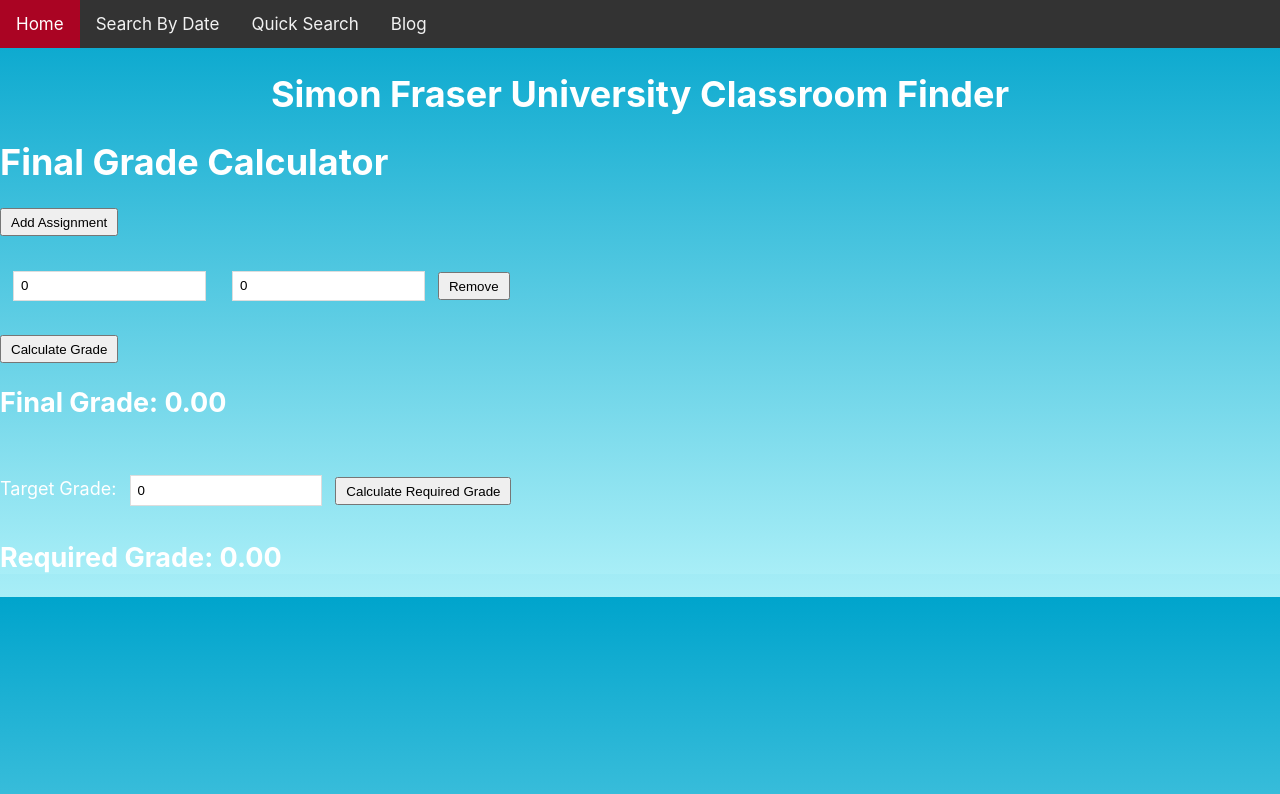
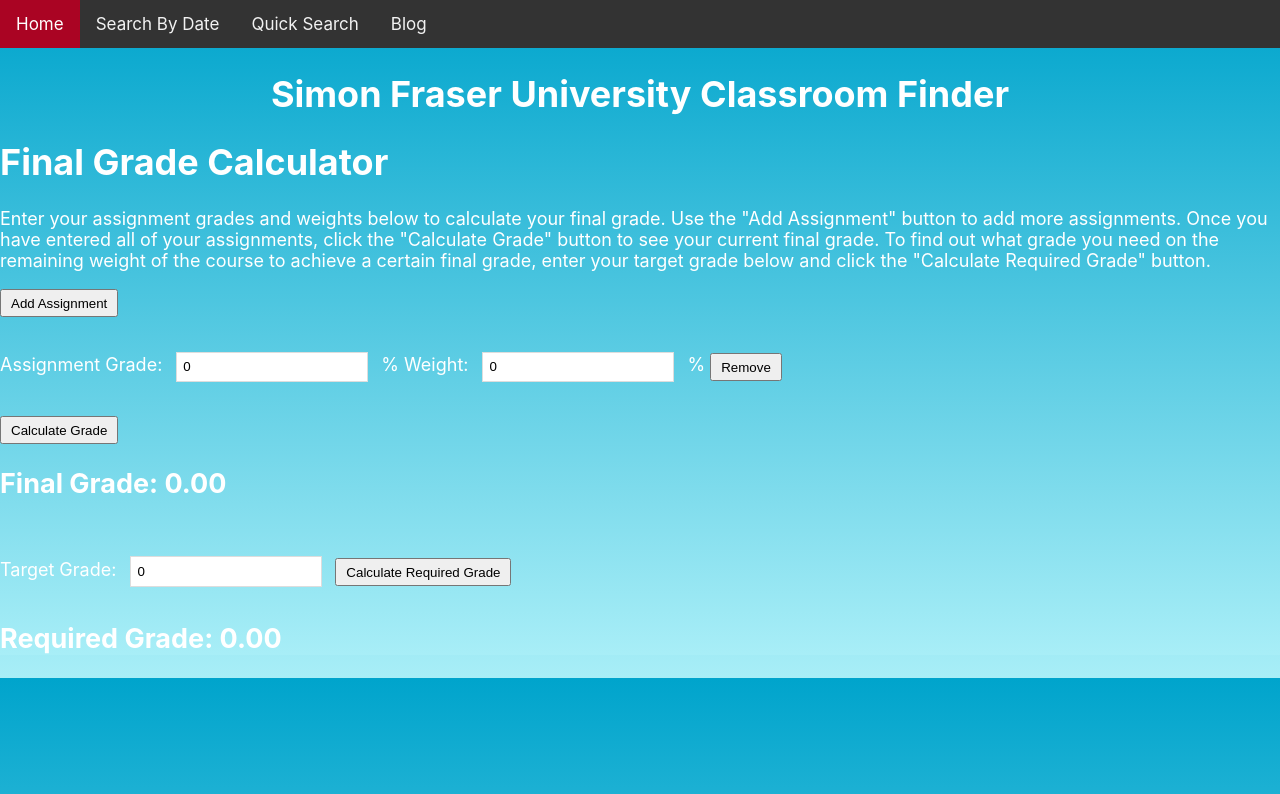
Before and after one commit to milosratkovic/classroom-availability-finder, a React (Create React App) app: page /FinalGradeCalculator in a window 1280 px wide. Both pictures are taken after a click on the button "Add Assignment". Shown: the top 794 px of the page. Built offline with nearby package versions, Linux system fonts and the light colour scheme.

Commit message:
Update FinalGradeCalculator.js

```diff
--- a/src/FinalGradeCalculator.js
+++ b/src/FinalGradeCalculator.js
@@ -48,13 +48,18 @@
   return (
     <div>
       <h1>Final Grade Calculator</h1>
+      <p>Enter your assignment grades and weights below to calculate your final grade. Use the "Add Assignment" button to add more assignments. Once you have entered all of your assignments, click the "Calculate Grade" button to see your current final grade. To find out what grade you need on the remaining weight of the course to achieve a certain final grade, enter your target grade below and click the "Calculate Required Grade" button.</p>
       <button onClick={handleAddAssignment}>Add Assignment</button>
       <br />
       <br />
       {assignments.map((assignment, index) => (
         <div key={index}>
-          <input type="number" value={assignment.grade} onChange={(e) => handleGradeChange(index, e.target.value)} />
-          <input type="number" value={assignment.weight} onChange={(e) => handleWeightChange(index, e.target.value)} />
+          <label htmlFor={`grade-${index}`}>Assignment Grade:</label>
+          <input type="number" id={`grade-${index}`} value={assignment.grade} onChange={(e) => handleGradeChange(index, e.target.value)} />
+          %&nbsp;
+          <label htmlFor={`weight-${index}`}>Weight:</label>
+          <input type="number" id={`weight-${index}`} value={assignment.weight} onChange={(e) => handleWeightChange(index, e.target.value)} />
+          %&nbsp;
           <button onClick={() => handleRemoveAssignment(index)}>Remove</button>
           <br />
         </div>
```
